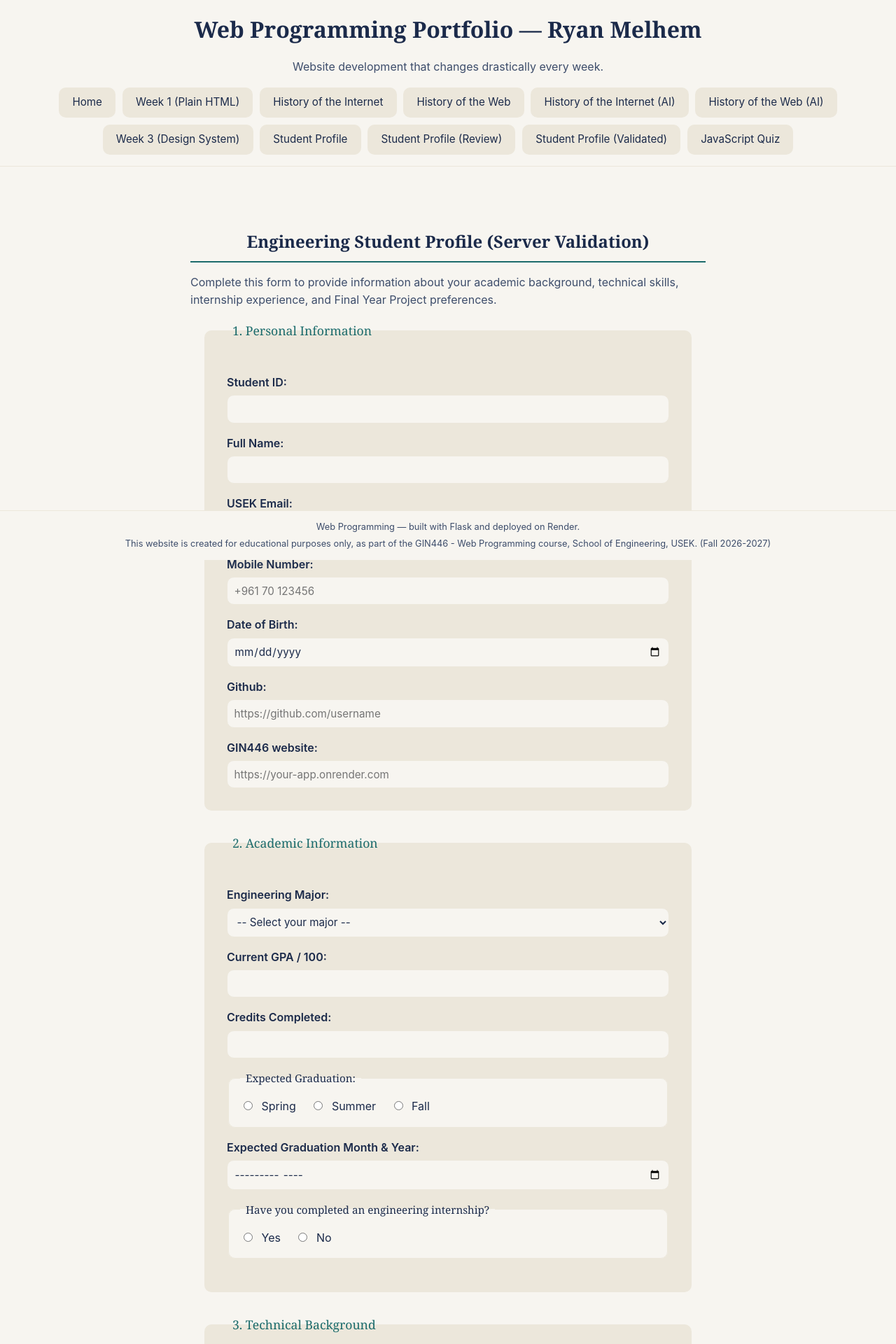
After one commit to RyanMelhem/web-programming-site, a Flask app: page /profile-validated in a window 1280 px wide. The commit adds this page. Shown: the top 1920 px of the page at 70% size. Run offline with Flask 3, Linux system fonts and the light colour scheme.

Commit message:
Week 8: Server Validation

```diff
--- a/app.py
+++ b/app.py
@@ -37,6 +37,7 @@ Example inside profile.html (which extends your base.html):
 """
 
 from flask import Flask, render_template, request
+from validators import validate_profile
 
 app = Flask(__name__)
 
@@ -55,6 +56,7 @@ WEEKLY_WORK = [
     {"week": 5, "title": "JavaScript app", "url": "/quiz"},
     {"week": 6, "title": "Student Profile with Review Step", "url": "/profile-review"},
     {"week": 7, "title": "Live Quiz with Fetch", "url": "/live-quiz"},
+    {"week": 8, "title": "Validate the Profile Form on the Server", "url": "/profile-validated"},
 ]
 
 
@@ -119,6 +121,28 @@ def profile_review():
     """Week 6: the same profile form, with the JavaScript review step."""
     return render_template("profile-form-review.html")
 
+@app.route("/profile-validated", methods=["GET", "POST"])
+def profile_validated():
+    """Week 8: the profile form, validated on the server."""
+    if request.method == "POST":
+        errors, cleaned = validate_profile(request.form)
+        if errors:
+            # something's wrong -> re-show the FORM with errors + what was typed
+            return render_template(
+                "profile-form-validated.html",
+                errors=errors,
+                data=request.form,
+                sel_skills=request.form.getlist("skills"),
+                sel_software=request.form.getlist("software"),
+            )
+        # all good -> show the profile
+        return render_template("profile.html", data=cleaned,
+                               skills=cleaned.get("skills", []),
+                               software=cleaned.get("software", []))
+    # first visit (GET): empty form
+    return render_template("profile-form-validated.html",
+                           errors={}, data={}, sel_skills=[], sel_software=[])
+
 
 @app.route("/quiz", methods=["GET", "POST"])
 def quiz():
--- a/static/form_style.css
+++ b/static/form_style.css
@@ -157,3 +157,10 @@ fieldset {
     padding: var(--spacing-md);
     margin-top: var(--spacing-md);}
 .review-panel.open {display: block;}
+/* Week 8: server-side validation error messages */
+.error {
+    display: block;
+    color: #b3261e;
+    font-size: 0.85rem;
+    margin-top: 0.3rem;
+}
--- a/templates/base.html
+++ b/templates/base.html
@@ -21,6 +21,7 @@
         <a href="{{ url_for('week3') }}">Week 3 (Design System)</a>
         <a href="{{ url_for('submit_profile') }}">Student Profile</a>
         <a href="{{ url_for('profile_review') }}">Student Profile (Review)</a>
+        <a href="{{ url_for('profile_validated') }}">Student Profile (Validated)</a>
         <a href="{{ url_for('quiz') }}">JavaScript Quiz</a>
     </nav>
 </header>
--- /dev/null
+++ b/templates/profile-form-validated.html
@@ -0,0 +1,219 @@
+{% extends "base.html" %}
+{% block title %}Engineering Student Profile (Server Validation){% endblock %}
+{% block head %}
+<link rel="stylesheet" href="{{ url_for('static', filename='form_style.css') }}">
+{% endblock %}
+{% block content %}
+{# err(f): prints the server's error message for field f, if there is one #}
+{% macro err(f) %}
+  {% if errors.get(f) %}
+    <span class="error">{{ errors[f] }}</span>
+  {% endif %}
+{% endmacro %}
+
+  <h2>Engineering Student Profile (Server Validation)</h2>
+  <p>Complete this form to provide information about your academic background, technical skills, internship experience, and Final Year Project preferences.</p>
+
+  {% if errors %}
+    <p class="error">Some fields need fixing. Check the messages below each field.</p>
+  {% endif %}
+
+  <form action="{{ url_for('profile_validated') }}" method="post" novalidate>
+    <fieldset>
+      <legend>1. Personal Information</legend>
+
+      <label for="student_id">Student ID:</label>
+      <input type="text" id="student_id" name="student_id" pattern="[0-9]{9}" required title="Enter a 9-digit student ID" value="{{ data.get('student_id', '') }}">
+      {{ err('student_id') }}
+
+      <label for ="fullname">Full Name:</label>
+      <input type="text" id="fullname" name="fullname" required maxlength="50" value="{{ data.get('fullname', '') }}">
+      {{ err('fullname') }}
+
+      <label for="email">USEK Email:</label>
+      <input type="email" id="email" name="email" required pattern="[a-zA-Z0-9._%+\-]+@net\.usek\.edu\.lb" title="Enter a valid USEK email address (e.g., john.doe@net.usek.edu.lb)" value="{{ data.get('email', '') }}">
+      {{ err('email') }}
+
+      <label for="phone">Mobile Number:</label>
+      <input type="tel" id="phone" name="phone" required pattern="\+?[0-9\s]{8,15}" placeholder="+961 70 123456" title="Enter a valid mobile number (e.g. +961 70 123456)" value="{{ data.get('phone', '') }}">
+      {{ err('phone') }}
+
+      <label for="birthdate">Date of Birth:</label>
+      <input type="date" id="birthdate" name="birthdate" required value="{{ data.get('birthdate', '') }}">
+      {{ err('birthdate') }}
+
+      <label for="portfolio">Github:</label>
+      <input type="url" id="portfolio" name="portfolio" pattern="https://github\.com/.+" placeholder="https://github.com/username" title="Enter a valid GitHub profile URL (e.g. https://github.com/username)" value="{{ data.get('portfolio', '') }}">
+      {{ err('portfolio') }}
+
+      <label for="gin446">GIN446 website:</label>
+      <input type="url" id="gin446" name="gin446" pattern="https://.+\.onrender\.com/?.*" placeholder="https://your-app.onrender.com" title="Enter your deployed Render website link" value="{{ data.get('gin446', '') }}">
+      {{ err('gin446') }}
+    </fieldset>
+    <fieldset>
+      <legend>2. Academic Information</legend>
+
+      <label for="major">Engineering Major:</label>
+      <select id="major" name="major" required>
+      <option value="">-- Select your major --</option>
+      <option value="computer" {% if data.get('major') == 'computer' %}selected{% endif %}>Computer Engineering</option>
+      <option value="electrical" {% if data.get('major') == 'electrical' %}selected{% endif %}>Electrical Engineering</option>
+      <option value="biomedical" {% if data.get('major') == 'biomedical' %}selected{% endif %}>Biomedical Engineering</option>
+      <option value="telecommunications" {% if data.get('major') == 'telecommunications' %}selected{% endif %}>Telecommunications Engineering</option>
+      </select>
+      {{ err('major') }}
+
+      <label for="gpa">Current GPA / 100:</label>
+      <input type="number" id="gpa" name="gpa" min="40" max="100" step="0.01" required value="{{ data.get('gpa', '') }}">
+      {{ err('gpa') }}
+
+      <label for="credits">Credits Completed:</label>
+      <input type="number" id="credits" name="credits" min="0" max="148" required value="{{ data.get('credits', '') }}">
+      {{ err('credits') }}
+
+      <fieldset>
+        <legend>Expected Graduation:</legend>
+
+        <input type="radio" id="grad_spring" name="graduation" value="spring" required {% if data.get('graduation') == 'spring' %}checked{% endif %}>
+        <label for="grad_spring">Spring</label>
+
+        <input type="radio" id="grad_summer" name="graduation" value="summer" {% if data.get('graduation') == 'summer' %}checked{% endif %}>
+        <label for="grad_summer">Summer</label>
+
+        <input type="radio" id="grad_fall" name="graduation" value="fall" {% if data.get('graduation') == 'fall' %}checked{% endif %}>
+        <label for="grad_fall">Fall</label>
+        {{ err('graduation') }}
+      </fieldset>
+
+      <label for="graduation_month">Expected Graduation Month & Year:</label>
+      <input type="month" id="graduation_month" name="graduation_month" required value="{{ data.get('graduation_month', '') }}">
+      {{ err('graduation_month') }}
+
+      <fieldset>
+        <legend>Have you completed an engineering internship?</legend>
+        <input type="radio" id="internship_yes" name="internship_completed" value="yes" required {% if data.get('internship_completed') == 'yes' %}checked{% endif %}>
+        <label for="internship_yes">Yes</label>
+        <input type="radio" id="internship_no" name="internship_completed" value="no" {% if data.get('internship_completed') == 'no' %}checked{% endif %}>
+        <label for="internship_no">No</label>
+        {{ err('internship_completed') }}
+      </fieldset>
+    </fieldset>
+
+    <fieldset>
+      <legend>3. Technical Background</legend>
+      <fieldset>
+        <legend>Select all areas in which you have experience:</legend>
+
+        <input type="checkbox" id="skill_programming" name="skills" value="Programming" {% if 'Programming' in sel_skills %}checked{% endif %}>
+        <label for="skill_programming">Programming</label>
+
+        <input type="checkbox" id="skill_embedded" name="skills" value="Embedded Systems" {% if 'Embedded Systems' in sel_skills %}checked{% endif %}>
+        <label for="skill_embedded">Embedded Systems</label>
+
+        <input type="checkbox" id="skill_electronics" name="skills" value="Electronics" {% if 'Electronics' in sel_skills %}checked{% endif %}>
+        <label for="skill_electronics">Electronics</label>
+
+        <input type="checkbox" id="skill_networks" name="skills" value="Computer Networks" {% if 'Computer Networks' in sel_skills %}checked{% endif %}>
+        <label for="skill_networks">Computer Networks</label>
+
+        <input type="checkbox" id="skill_telecom" name="skills" value="Telecommunications" {% if 'Telecommunications' in sel_skills %}checked{% endif %}>
+        <label for="skill_telecom">Telecommunications</label>
+
+        <input type="checkbox" id="skill_biomedical" name="skills" value="Biomedical Instrumentation" {% if 'Biomedical Instrumentation' in sel_skills %}checked{% endif %}>
+        <label for="skill_biomedical">Biomedical Instrumentation</label>
+
+        <input type="checkbox" id="skill_ai" name="skills" value="Artificial Intelligence / Machine Learning" {% if 'Artificial Intelligence / Machine Learning' in sel_skills %}checked{% endif %}>
+        <label for="skill_ai">Artificial Intelligence / Machine Learning</label>
+
+        <input type="checkbox" id="skill_signal" name="skills" value="Signal Processing" {% if 'Signal Processing' in sel_skills %}checked{% endif %}>
+        <label for="skill_signal">Signal Processing</label>
+        {{ err('skills') }}
+      </fieldset>
+
+      <label for="language">Primary Programming Language:</label>
+      <input type="text" id="language" name="language" list="lang-options" placeholder="Start typing..." value="{{ data.get('language', '') }}">
+      <datalist id="lang-options">
+        <option value="Python">
+        <option value="C">
+        <option value="C++">
+        <option value="Java">
+        <option value="MATLAB">
+        <option value="JavaScript">
+      </datalist>
+      {{ err('language') }}
+
+      <label for="software">Engineering Software Used:</label>
+      <select id="software" name="software" multiple>
+        <option value="MATLAB" {% if 'MATLAB' in sel_software %}selected{% endif %}>MATLAB</option>
+        <option value="LabVIEW" {% if 'LabVIEW' in sel_software %}selected{% endif %}>LabVIEW</option>
+        <option value="Vivado" {% if 'Vivado' in sel_software %}selected{% endif %}>Vivado</option>
+        <option value="SolidWorks" {% if 'SolidWorks' in sel_software %}selected{% endif %}>SolidWorks</option>
+        <option value="Simulink" {% if 'Simulink' in sel_software %}selected{% endif %}>Simulink</option>
+        <option value="LTspice" {% if 'LTspice' in sel_software %}selected{% endif %}>LTspice</option>
+      </select>
+      {{ err('software') }}
+    </fieldset>
+
+    <fieldset>
+      <legend>4. Final Year Project</legend>
+
+      <label for="project_title">Proposed Project Title:</label>
+      <input type="text" id="project_title" name="project_title" placeholder="Enter a tentative project title" required value="{{ data.get('project_title', '') }}">
+      {{ err('project_title') }}
+
+      <label for="project_area">Preferred Project Area:</label>
+      <select id="project_area" name="project_area">
+        <optgroup label="Computer Engineering">
+          <option value="AI" {% if data.get('project_area') == 'AI' %}selected{% endif %}>Artificial Intelligence</option>
+          <option value="WebApplications" {% if data.get('project_area') == 'WebApplications' %}selected{% endif %}>Web Applications</option>
+          <option value="Cybersecurity" {% if data.get('project_area') == 'Cybersecurity' %}selected{% endif %}>Cybersecurity</option>
+          <option value="IoT" {% if data.get('project_area') == 'IoT' %}selected{% endif %}>Internet of Things</option>
+        </optgroup>
+        <optgroup label="Electrical Engineering">
+          <option value="PowerSystems" {% if data.get('project_area') == 'PowerSystems' %}selected{% endif %}>Power Systems</option>
+          <option value="RenewableEnergy" {% if data.get('project_area') == 'RenewableEnergy' %}selected{% endif %}>Renewable Energy</option>
+          <option value="ControlSystems" {% if data.get('project_area') == 'ControlSystems' %}selected{% endif %}>Control Systems</option>
+        </optgroup>
+        <optgroup label="Biomedical Engineering">
+          <option value="MedicalImaging" {% if data.get('project_area') == 'MedicalImaging' %}selected{% endif %}>Medical Imaging</option>
+          <option value="Biosensors" {% if data.get('project_area') == 'Biosensors' %}selected{% endif %}>Biosensors</option>
+          <option value="MedicalDevices" {% if data.get('project_area') == 'MedicalDevices' %}selected{% endif %}>Medical Devices</option>
+        </optgroup>
+        <optgroup label="Telecommunications Engineering">
+          <option value="WirelessCommunications" {% if data.get('project_area') == 'WirelessCommunications' %}selected{% endif %}>Wireless Communications</option>
+          <option value="5G/6GNetworks" {% if data.get('project_area') == '5G/6GNetworks' %}selected{% endif %}>5G / 6G Networks</option>
+        </optgroup>
+      </select>
+      {{ err('project_area') }}
+
+      <label for="description">Brief Project Description:</label>
+      <textarea id="description" name="description" rows="8" maxlength="500" placeholder="Provide a brief description explaining the outcome, the problems and the events of your project!">{{ data.get('description', '') }}</textarea>
+      {{ err('description') }}
+
+      <label for="team_size">Preferred Team Size:</label>
+      <input type="number" id="team_size" name="team_size" min="1" max="4" required value="{{ data.get('team_size', '') }}">
+      {{ err('team_size') }}
+
+      <label for="project_color">Choose a color for your project dashboard:</label>
+      <input type="color" id="project_color" name="project_color" value="{{ data.get('project_color') or '#336699' }}">
+      {{ err('project_color') }}
+
+      <label for="meeting_date">Preferred Meeting Date:</label>
+      <input type="date" id="meeting_date" name="meeting_date" value="{{ data.get('meeting_date', '') }}">
+      {{ err('meeting_date') }}
+
+      <label for="meeting_time">Preferred Meeting Time:</label>
+      <input type="time" id="meeting_time" name="meeting_time" value="{{ data.get('meeting_time', '') }}">
+      {{ err('meeting_time') }}
+    </fieldset>
+
+    <input type="hidden" name="form_version" value="2026-2027">
+
+    <input type="checkbox" id="confirmation" name="confirmation" required {% if data.get('confirmation') %}checked{% endif %}>
+    <label for="confirmation">I confirm that the information provided is accurate.</label>
+    {{ err('confirmation') }}
+
+    <button type="submit">Submit Profile</button>
+    <button type="reset">Clear Form</button>
+  </form>
+{% endblock %}
```
Also changed, not shown: validators.py (added, +225 -0 lines).
